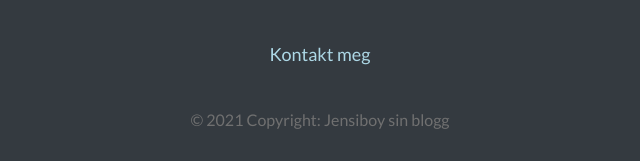
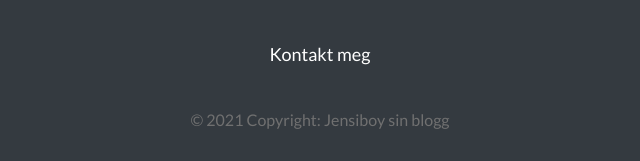
Before and after one commit to merethekl/jensiboy, a plain HTML site: page index.html in a window 1280 px wide. Shown: the part 1708-1869 px from the top of the page, 320-960 px from the left. Drawn offline with nearby package versions, Linux system fonts and the light colour scheme; a web font is replaced by a local one.

Commit message:
Update style.css

```diff
--- a/style.css
+++ b/style.css
@@ -212,10 +212,9 @@ padding: 20px 0 20px 0;
   font-size: 18px;
 }
 
-.footer-contact a:link {
-  color: lightblue;
+.footer, a:link {
+  color: #FFF;
 }
-
 
 
 .footer, a:hover {
```
